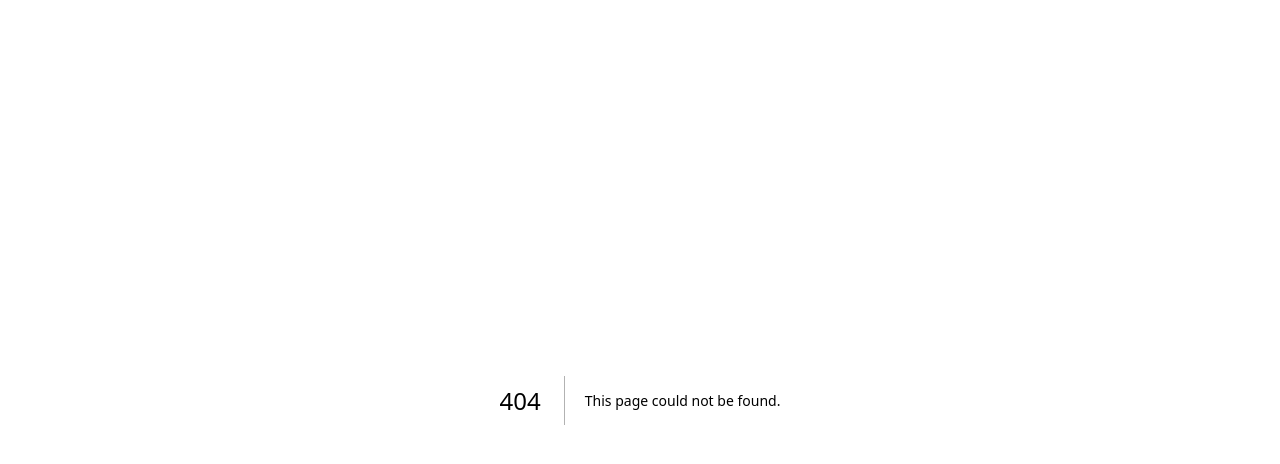
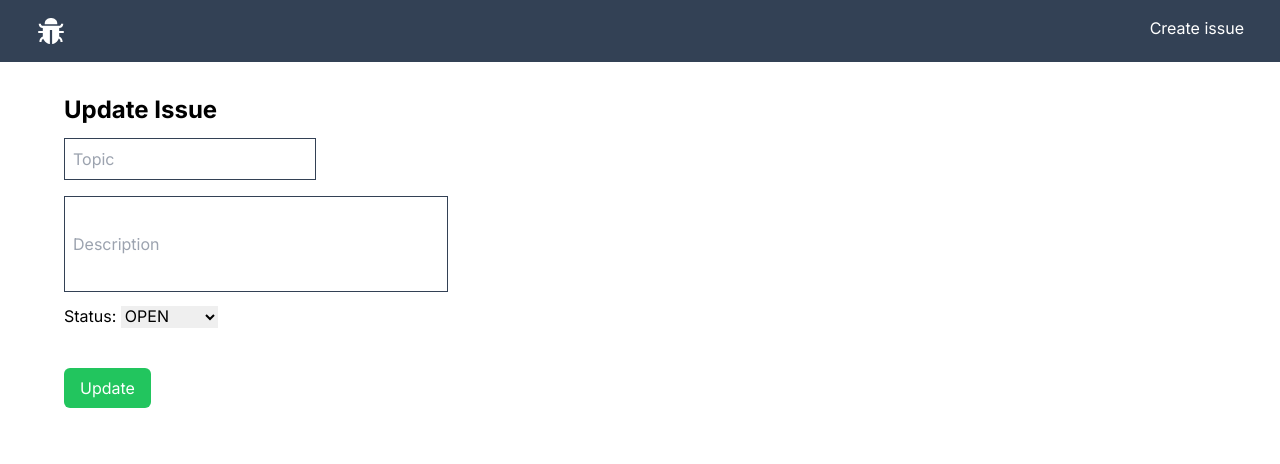
Before and after one commit to SyedHamadanAhmad/issue-tracker, a Next.js app: page /update/1 in a window 1280 px wide. Before the commit this address had no page. Shown: the top 464 px of the page. Built offline with nearby package versions, Linux system fonts and the light colour scheme.

Commit message:
Built the frontend

```diff
--- /dev/null
+++ b/app/create/page.tsx
@@ -0,0 +1,27 @@
+import React from 'react'
+import { Container } from '@mui/material'
+
+const CreateIssue = () => {
+  return (
+   <Container className='flow-root'>
+    <h1 className='font-bold text-2xl mb-3'>Create Issue</h1>
+     <form>
+      <input
+      className='border border-slate-700 px-2 py-2 w-42 mb-4'
+      type='text'
+      placeholder='Topic'
+      />
+      <br/>
+      <input
+      className='h-24 w-96 border border-slate-700 px-2 py-2 w-42'
+      type='text'
+      placeholder='Description'
+      />
+       <br/>
+      <button className='bg-green-500 px-4 py-2 rounded-md my-4 text-white hover:bg-green-600'>Submit</button>
+    </form>
+   </Container>
+  )
+}
+
+export default CreateIssue
--- /dev/null
+++ b/app/editForm.tsx
@@ -0,0 +1,38 @@
+import React from 'react'
+import { Container } from '@mui/material'
+
+const EditForm = () => {
+  return (
+    <Container className='flow-root'>
+    <h1 className='font-bold text-2xl mb-3'>Update Issue</h1>
+     <form>
+      <input
+      className='border border-slate-700 px-2 py-2 w-42 mb-4'
+      type='text'
+      placeholder='Topic'
+      />
+      <br/>
+      <input
+      className='h-24 w-96 border border-slate-700 px-2 py-2 w-42'
+      type='text'
+      placeholder='Description'
+      />
+       <br/>
+      <div className='mt-3'>
+      <label>Status: </label>
+       <select>
+       <option value="someOption">OPEN</option>
+       <option value="otherOption">ONGOING</option>
+       <option value="otherOption">CLOSED</option>
+
+       </select>
+      </div>
+       <br/>
+
+      <button className='bg-green-500 px-4 py-2 rounded-md my-4 text-white hover:bg-green-600'>Update</button>
+    </form>
+   </Container>
+  )
+}
+
+export default EditForm
--- a/app/globals.css
+++ b/app/globals.css
@@ -1,27 +1,3 @@
 @tailwind base;
 @tailwind components;
 @tailwind utilities;
-
-:root {
-  --foreground-rgb: 0, 0, 0;
-  --background-start-rgb: 214, 219, 220;
-  --background-end-rgb: 255, 255, 255;
-}
-
-@media (prefers-color-scheme: dark) {
-  :root {
-    --foreground-rgb: 255, 255, 255;
-    --background-start-rgb: 0, 0, 0;
-    --background-end-rgb: 0, 0, 0;
-  }
-}
-
-body {
-  color: rgb(var(--foreground-rgb));
-  background: linear-gradient(
-      to bottom,
-      transparent,
-      rgb(var(--background-end-rgb))
-    )
-    rgb(var(--background-start-rgb));
-}
--- /dev/null
+++ b/app/issue.tsx
@@ -0,0 +1,31 @@
+import React from 'react'
+import Link from 'next/link'
+import { Container } from '@mui/material'
+import RemoveBtn from './removebtn'
+import {AiTwotoneEdit} from 'react-icons/ai'
+
+const Issue = () => {
+  return (
+    <Container className='flex justify-between my-4 border border-slate-700 p-6'>
+        <div>
+         <h1 className='font-bold text-xl'>Title</h1>
+
+
+          <p className='m-1'>Lorem Ipsum is simply dummy text of the printing and typesetting industry. Lorem Ipsum has been the industry's standard dummy text ever since the 1500s, when an unknown printer took a galley of type and scrambled it to make a type specimen book. </p>
+
+
+
+          </div>
+          <div>
+
+
+         <RemoveBtn/>
+         <Link href={'/update'}><AiTwotoneEdit size={24}/></Link>
+         </div>
+
+    </Container>
+
+  )
+}
+
+export default Issue
--- a/app/layout.tsx
+++ b/app/layout.tsx
@@ -1,6 +1,7 @@
 import './globals.css'
 import type { Metadata } from 'next'
 import { Inter } from 'next/font/google'
+import Navbar from './navbar'
 
 const inter = Inter({ subsets: ['latin'] })
 
@@ -16,7 +17,11 @@ export default function RootLayout({
 }) {
   return (
     <html lang="en">
-      <body className={inter.className}>{children}</body>
+      <body className={inter.className}>
+        <Navbar/>
+        <main className='mt-8'>
+        {children}
+          </main></body>
     </html>
   )
 }
--- /dev/null
+++ b/app/navbar.tsx
@@ -0,0 +1,21 @@
+import React from 'react'
+import Link from 'next/link'
+import { AiFillBug } from 'react-icons/ai';
+
+
+const Navbar = () => {
+  return (
+    <nav className='bg-slate-700 flex py-4 px-9 justify-between' >
+        <div>
+            <Link href={'/'}><AiFillBug style={{color:'white', fontSize:30}}/></Link>
+
+        </div>
+        <div>
+
+            <Link className="text-white my-2"href={'/create'}>Create issue</Link>
+        </div>
+    </nav>
+  )
+}
+
+export default Navbar
--- a/app/page.tsx
+++ b/app/page.tsx
@@ -1,113 +1,12 @@
 import Image from 'next/image'
-
+import Issue from './issue'
 export default function Home() {
   return (
-    <main className="flex min-h-screen flex-col items-center justify-between p-24">
-      <div className="z-10 max-w-5xl w-full items-center justify-between font-mono text-sm lg:flex">
-        <p className="fixed left-0 top-0 flex w-full justify-center border-b border-gray-300 bg-gradient-to-b from-zinc-200 pb-6 pt-8 backdrop-blur-2xl dark:border-neutral-800 dark:bg-zinc-800/30 dark:from-inherit lg:static lg:w-auto  lg:rounded-xl lg:border lg:bg-gray-200 lg:p-4 lg:dark:bg-zinc-800/30">
-          Get started by editing&nbsp;
-          <code className="font-mono font-bold">app/page.tsx</code>
-        </p>
-        <div className="fixed bottom-0 left-0 flex h-48 w-full items-end justify-center bg-gradient-to-t from-white via-white dark:from-black dark:via-black lg:static lg:h-auto lg:w-auto lg:bg-none">
-          <a
-            className="pointer-events-none flex place-items-center gap-2 p-8 lg:pointer-events-auto lg:p-0"
-            href="https://vercel.com?utm_source=create-next-app&utm_medium=appdir-template&utm_campaign=create-next-app"
-            target="_blank"
-            rel="noopener noreferrer"
-          >
-            By{' '}
-            <Image
-              src="/vercel.svg"
-              alt="Vercel Logo"
-              className="dark:invert"
-              width={100}
-              height={24}
-              priority
-            />
-          </a>
-        </div>
-      </div>
-
-      <div className="relative flex place-items-center before:absolute before:h-[300px] before:w-[480px] before:-translate-x-1/2 before:rounded-full before:bg-gradient-radial before:from-white before:to-transparent before:blur-2xl before:content-[''] after:absolute after:-z-20 after:h-[180px] after:w-[240px] after:translate-x-1/3 after:bg-gradient-conic after:from-sky-200 after:via-blue-200 after:blur-2xl after:content-[''] before:dark:bg-gradient-to-br before:dark:from-transparent before:dark:to-blue-700 before:dark:opacity-10 after:dark:from-sky-900 after:dark:via-[#0141ff] after:dark:opacity-40 before:lg:h-[360px] z-[-1]">
-        <Image
-          className="relative dark:drop-shadow-[0_0_0.3rem_#ffffff70] dark:invert"
-          src="/next.svg"
-          alt="Next.js Logo"
-          width={180}
-          height={37}
-          priority
-        />
-      </div>
-
-      <div className="mb-32 grid text-center lg:max-w-5xl lg:w-full lg:mb-0 lg:grid-cols-4 lg:text-left">
-        <a
-          href="https://nextjs.org/docs?utm_source=create-next-app&utm_medium=appdir-template&utm_campaign=create-next-app"
-          className="group rounded-lg border border-transparent px-5 py-4 transition-colors hover:border-gray-300 hover:bg-gray-100 hover:dark:border-neutral-700 hover:dark:bg-neutral-800/30"
-          target="_blank"
-          rel="noopener noreferrer"
-        >
-          <h2 className={`mb-3 text-2xl font-semibold`}>
-            Docs{' '}
-            <span className="inline-block transition-transform group-hover:translate-x-1 motion-reduce:transform-none">
-              -&gt;
-            </span>
-          </h2>
-          <p className={`m-0 max-w-[30ch] text-sm opacity-50`}>
-            Find in-depth information about Next.js features and API.
-          </p>
-        </a>
-
-        <a
-          href="https://nextjs.org/learn?utm_source=create-next-app&utm_medium=appdir-template-tw&utm_campaign=create-next-app"
-          className="group rounded-lg border border-transparent px-5 py-4 transition-colors hover:border-gray-300 hover:bg-gray-100 hover:dark:border-neutral-700 hover:dark:bg-neutral-800/30"
-          target="_blank"
-          rel="noopener noreferrer"
-        >
-          <h2 className={`mb-3 text-2xl font-semibold`}>
-            Learn{' '}
-            <span className="inline-block transition-transform group-hover:translate-x-1 motion-reduce:transform-none">
-              -&gt;
-            </span>
-          </h2>
-          <p className={`m-0 max-w-[30ch] text-sm opacity-50`}>
-            Learn about Next.js in an interactive course with&nbsp;quizzes!
-          </p>
-        </a>
-
-        <a
-          href="https://vercel.com/templates?framework=next.js&utm_source=create-next-app&utm_medium=appdir-template&utm_campaign=create-next-app"
-          className="group rounded-lg border border-transparent px-5 py-4 transition-colors hover:border-gray-300 hover:bg-gray-100 hover:dark:border-neutral-700 hover:dark:bg-neutral-800/30"
-          target="_blank"
-          rel="noopener noreferrer"
-        >
-          <h2 className={`mb-3 text-2xl font-semibold`}>
-            Templates{' '}
-            <span className="inline-block transition-transform group-hover:translate-x-1 motion-reduce:transform-none">
-              -&gt;
-            </span>
-          </h2>
-          <p className={`m-0 max-w-[30ch] text-sm opacity-50`}>
-            Explore the Next.js 13 playground.
-          </p>
-        </a>
-
-        <a
-          href="https://vercel.com/new?utm_source=create-next-app&utm_medium=appdir-template&utm_campaign=create-next-app"
-          className="group rounded-lg border border-transparent px-5 py-4 transition-colors hover:border-gray-300 hover:bg-gray-100 hover:dark:border-neutral-700 hover:dark:bg-neutral-800/30"
-          target="_blank"
-          rel="noopener noreferrer"
-        >
-          <h2 className={`mb-3 text-2xl font-semibold`}>
-            Deploy{' '}
-            <span className="inline-block transition-transform group-hover:translate-x-1 motion-reduce:transform-none">
-              -&gt;
-            </span>
-          </h2>
-          <p className={`m-0 max-w-[30ch] text-sm opacity-50`}>
-            Instantly deploy your Next.js site to a shareable URL with Vercel.
-          </p>
-        </a>
-      </div>
-    </main>
+   <>
+   <Issue/>
+   <Issue/>
+   <Issue/>
+   <Issue/>
+   </>
   )
 }
--- /dev/null
+++ b/app/removebtn.tsx
@@ -0,0 +1,10 @@
+import React from 'react'
+import {TiDeleteOutline} from 'react-icons/ti'
+
+const RemoveBtn = () => {
+  return (
+    <button className='mt-4 mb-2'><TiDeleteOutline size={24} style={{color:"red"}}/></button>
+  )
+}
+
+export default RemoveBtn
--- /dev/null
+++ b/app/update/[id]/page.tsx
@@ -0,0 +1,10 @@
+import React from 'react'
+import EditForm from '@/app/editForm'
+
+const EditIssue = () => {
+  return (
+   <EditForm/>
+  )
+}
+
+export default EditIssue
--- a/package.json
+++ b/package.json
@@ -9,6 +9,9 @@
     "lint": "next lint"
   },
   "dependencies": {
+    "@emotion/react": "^11.11.1",
+    "@emotion/styled": "^11.11.0",
+    "@mui/material": "^5.14.15",
     "@types/node": "20.8.9",
     "@types/react": "18.2.33",
     "@types/react-dom": "18.2.14",
@@ -19,6 +22,7 @@
     "postcss": "8.4.31",
     "react": "18.2.0",
     "react-dom": "18.2.0",
+    "react-icons": "^4.11.0",
     "tailwindcss": "3.3.5",
     "typescript": "5.2.2"
   }
```
Also changed, not shown: 1 other file (tests, documents, lock files or other folders).
